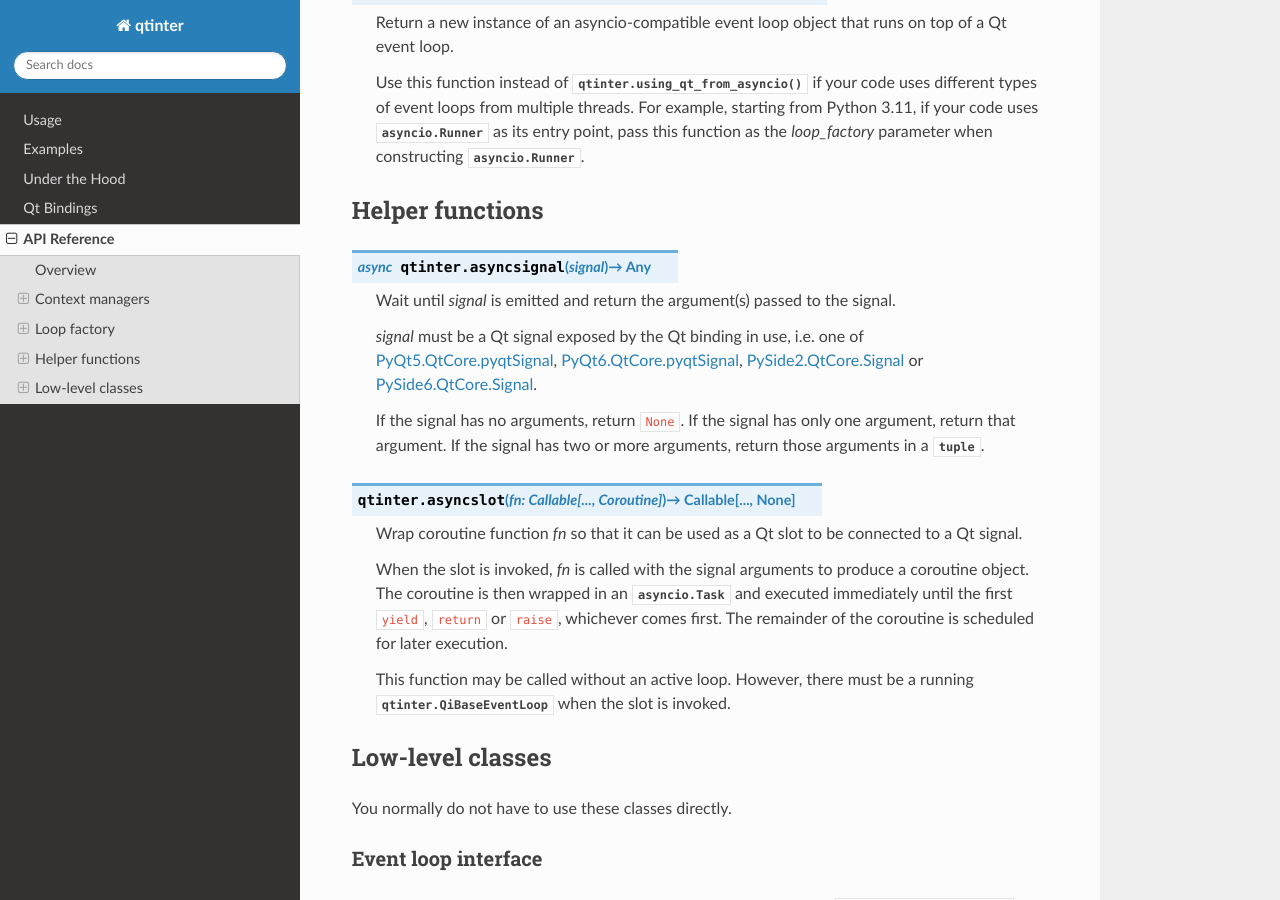
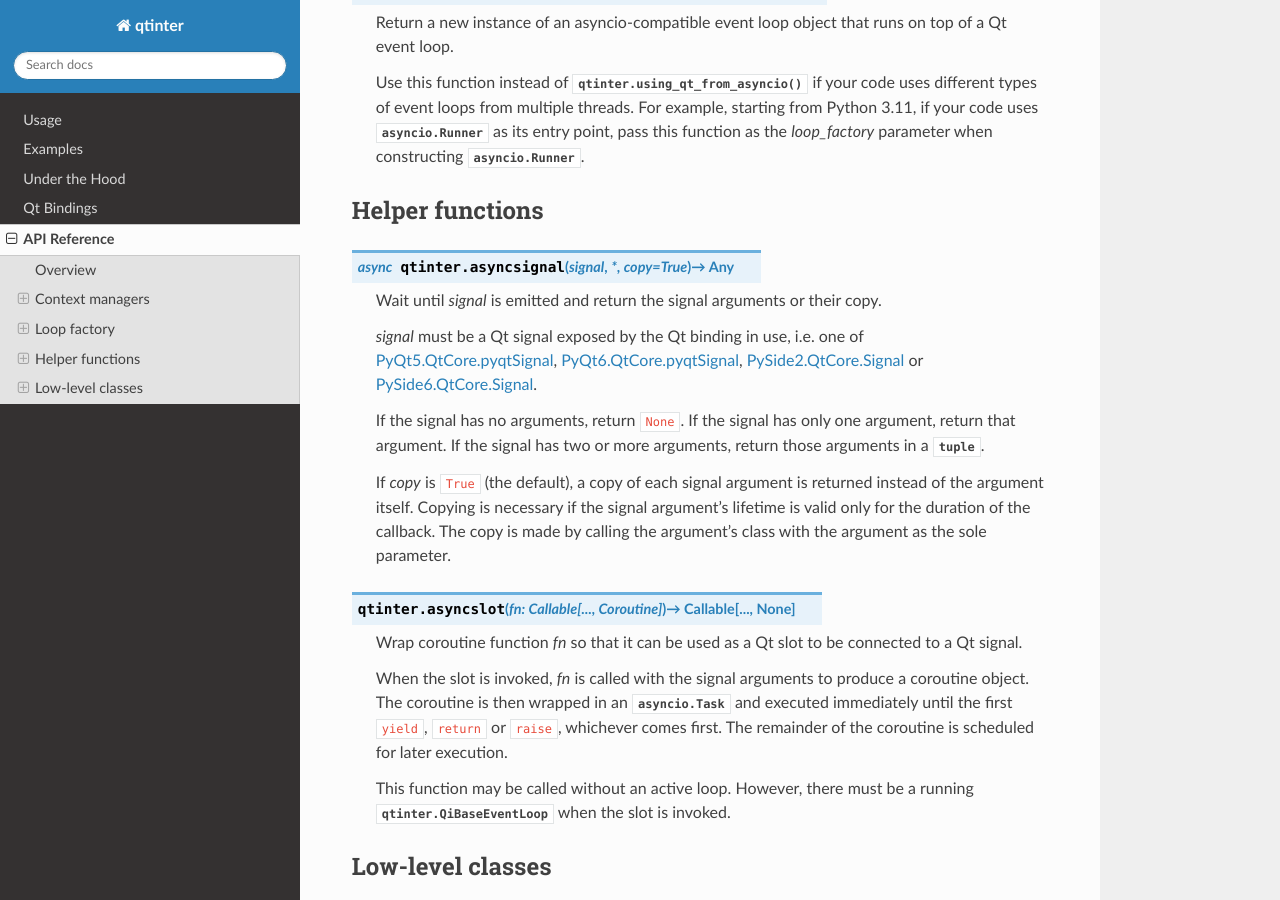
Before and after one commit to fancidev/qtinter, a Sphinx documentation site: the page built from docs/reference.rst, in a window 1280 px wide and 900 px high, scrolled down 1522 px. Built offline with Sphinx 7.4.7 and the Read the Docs theme 2.0.0, drawn with Linux system fonts in a browser that asks for light colours.

Commit message:
Add copy parameter to asyncsignal.

```diff
--- a/docs/reference.rst
+++ b/docs/reference.rst
@@ -98,11 +98,11 @@
 Helper functions
 ----------------
 
-.. function:: qtinter.asyncsignal(signal) -> typing.Any
+.. function:: qtinter.asyncsignal(signal, *, copy=True) -> typing.Any
    :async:
 
-   Wait until *signal* is emitted and return the argument(s)
-   passed to the signal.
+   Wait until *signal* is emitted and return the signal arguments
+   or their copy.
 
    .. _PyQt5.QtCore.pyqtSignal: https://www.riverbankcomputing.com/static/Docs/PyQt5/signals_slots.html#PyQt5.QtCore.pyqtSignal
    .. _PyQt6.QtCore.pyqtSignal: https://www.riverbankcomputing.com/static/Docs/PyQt6/signals_slots.html#PyQt6.QtCore.pyqtSignal
@@ -116,6 +116,12 @@
    If the signal has no arguments, return ``None``.  If the signal has
    only one argument, return that argument.  If the signal has two or
    more arguments, return those arguments in a :class:`tuple`.
+
+   If *copy* is ``True`` (the default), a copy of each signal argument
+   is returned instead of the argument itself.  Copying is necessary
+   if the signal argument's lifetime is valid only for the duration of
+   the callback.  The copy is made by calling the argument's class
+   with the argument as the sole parameter.
 
 .. function:: qtinter.asyncslot(fn: typing.Callable[..., typing.Coroutine]) \
               -> typing.Callable[..., None]
```
Also changed, not shown: 1 other file.
